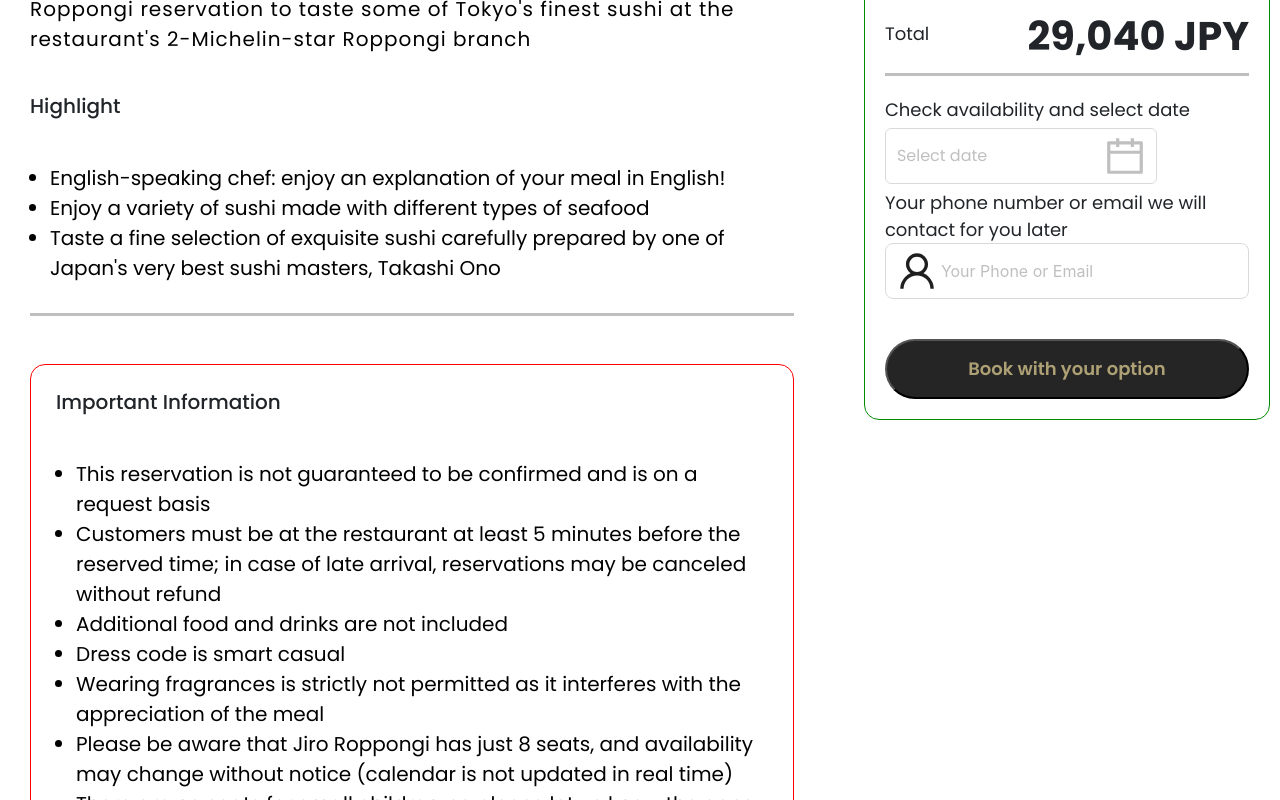
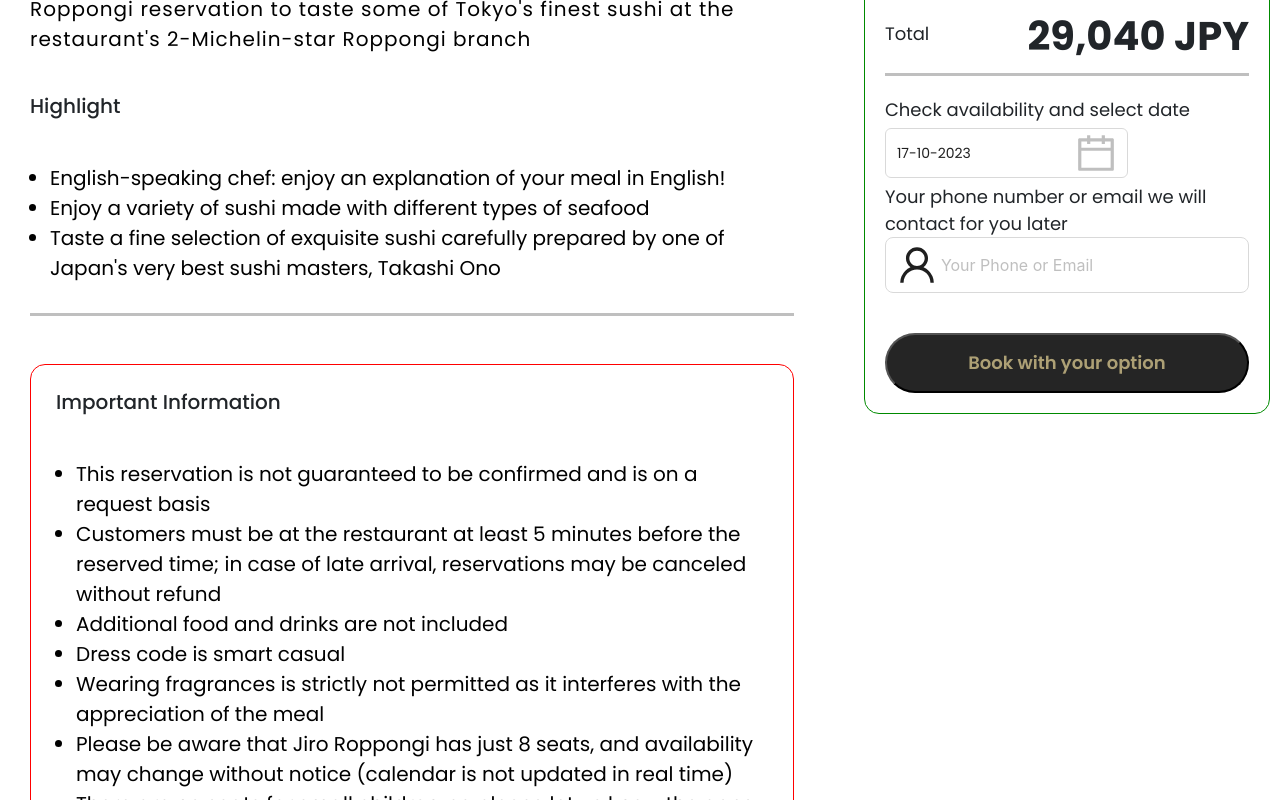
Before and after one commit to cvukxwhoo/pj-nhom2-react, a React (Vite) app: page /tokyo/michelinstar in a window 1280 px wide. Shown: the part 1380-2180 px from the top of the page. Built offline with nearby package versions, Linux system fonts and the light colour scheme.

Commit message:
done one page

```diff
--- a/src/pages/Tokyo/components/DatePickerValue/DatePickerValue.jsx
+++ /dev/null
@@ -1,14 +0,0 @@
-import React, { useState } from "react";
-import { DatePicker, Space } from "antd";
-const DatePickerValue = () => {
-  const [size, setSize] = useState("large");
-  const handleSizeChange = (e) => {
-    setSize(e.target.value);
-  };
-  return (
-    <Space direction="vertical" size={16}>
-      <DatePicker size={size} />
-    </Space>
-  );
-};
-export default DatePickerValue;
--- a/src/pages/Tokyo/components/PhoneNumber/PhoneNumber.jsx
+++ /dev/null
@@ -1,13 +0,0 @@
-import React from "react";
-import { UserOutlined } from "@ant-design/icons";
-import { Input } from "antd";
-const PhoneNumber = () => (
-  <>
-    <Input
-      size="large"
-      placeholder="Your Phone or Email"
-      prefix={<UserOutlined />}
-    />
-  </>
-);
-export default PhoneNumber;
--- a/src/pages/Tokyo/pages/MichelinStar/MichelinStar.jsx
+++ b/src/pages/Tokyo/pages/MichelinStar/MichelinStar.jsx
@@ -1,16 +1,48 @@
+import { useState } from "react";
 import "react-slideshow-image/dist/styles.css";
 import classNames from "classnames/bind";
 import styles from "./MichelinStar.module.scss";
-import SlideShow from "../../components/SlideShow/SlideShow";
-import DatePickerValue from "../../components/DatePickerValue/DatePickerValue";
-import PhoneNumber from "../../components/PhoneNumber/PhoneNumber";
+import SlideShow from "./SlideShow/SlideShow";
 import highlight from "./highlight.json";
 import important from "./important.json";
 import description from "./description.json";
+////// DatePicker /////
+import dayjs from "dayjs";
+import customParseFormat from "dayjs/plugin/customParseFormat";
+import { DatePicker, Space } from "antd";
+
+///// PhoneNumber ////
+import { UserOutlined } from "@ant-design/icons";
+import { Input } from "antd";
 
 const cx = classNames.bind(styles);
 
 const MichelinStar = () => {
+  // GetItem //
+  const savedInputValue = localStorage.getItem("savedInputValue");
+  const savedDateValue = localStorage.getItem("savedDateValue");
+
+  // useState value phone and date
+  const [inputValue, setInputValue] = useState("");
+  const [dateValue, setDateValue] = useState("");
+
+  /////////// INPUT String ///////
+
+  const handleInputChange = (event) => {
+    setInputValue(event.target.value);
+  };
+
+  /////////// DatePicker ////////////////
+  dayjs.extend(customParseFormat);
+  const dateFormatList = ["DD-MM-YYYY"];
+
+  // Local Storage setItem //
+  const handleSubmit = () => {
+    alert("Success! Wait us contact against to you");
+    localStorage.setItem("savedInputValue", inputValue);
+    localStorage.setItem("savedDateValue", dateValue);
+  };
+
   return (
     <div className={cx("container")}>
       <h1>Reservation for Sukiyabashi Jiro Roppongi 2 Michelin Star Tokyo</h1>
@@ -81,7 +113,7 @@
                 methods of Jiro Ono.
               </p>
 
-              <p className={cx("break-word")}>
+              <div className={cx("break-word")}>
                 With our Jiro reservations, you can choose from two lunch
                 courses and two dinner courses:
                 <ul style={{ margin: " 20px 0" }}>
@@ -89,7 +121,7 @@
                     return <li key={index}>{Descrip.content}</li>;
                   })}
                 </ul>
-              </p>
+              </div>
             </div>
           </div>
 
@@ -117,7 +149,14 @@
                 <div className={cx("date")}>
                   Check availability and select date
                 </div>
-                <DatePickerValue />
+                <Space direction="vertical" size={12}>
+                  <DatePicker
+                    defaultValue={dayjs("17/10/2023", dateFormatList[0])}
+                    format={dateFormatList}
+                    selected={dateValue}
+                    onChange={(date) => setDateValue(date)}
+                  />
+                </Space>
               </div>
 
               {/* phone number */}
@@ -126,10 +165,16 @@
                   Your phone number or email we will contact for you later
                 </div>
               </div>
-              <PhoneNumber />
+              <Input
+                size="large"
+                placeholder="Your Phone or Email"
+                prefix={<UserOutlined />}
+                value={inputValue}
+                onChange={handleInputChange}
+              />
               {/* Done */}
 
-              <button className={cx("btn-submit")}>
+              <button onClick={handleSubmit} className={cx("btn-submit")}>
                 Book with your option
               </button>
             </div>
```
Also changed, not shown: src/pages/Tokyo/pages/MichelinStar/SlideShow/SlideShow.jsx (renamed from src/pages/Tokyo/components/SlideShow/SlideShow.jsx), src/pages/Tokyo/pages/MichelinStar/SlideShow/SlideShow.module.scss (renamed from src/pages/Tokyo/components/SlideShow/SlideShow.module.scss).
